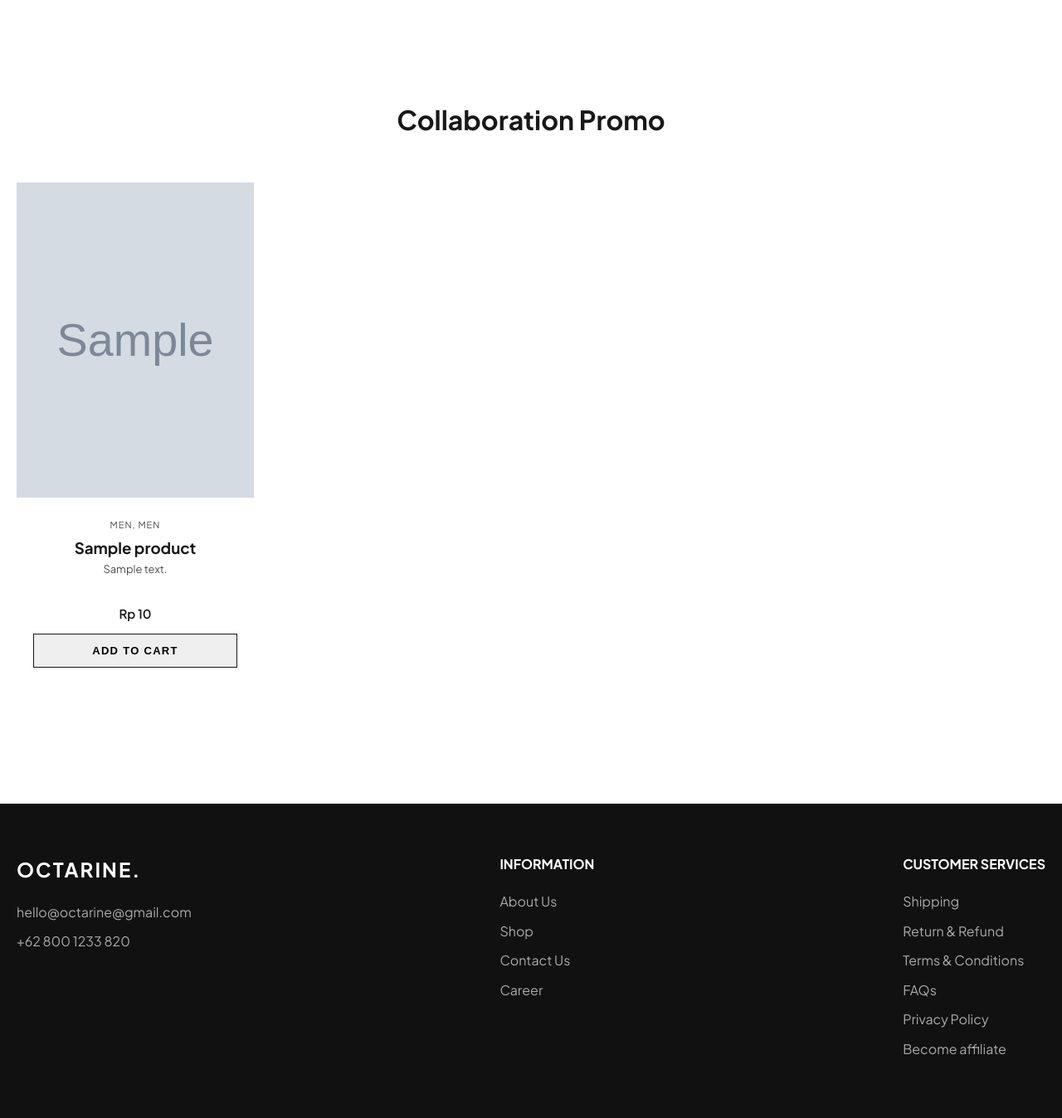
After one commit to Nosdovah/OctarineReplica-ProjekAkhir, a PHP site: page /promo.php in a window 1280 px wide. The commit adds this page. Shown: the part 856-2204 px from the top of the page at 83% size. Run offline with PHP 8.4, Linux system fonts and the light colour scheme; data comes from the database, SQL or seed files in the repository; tables that the repository leaves empty hold one stand-in row (values such as "Sample post"); grey boxes marked "Sample" are stand-in pictures; a stand-in replaces the project's code that opens the database connection.

Commit message:
Update: Promo page

```diff
--- a/about.php
+++ b/about.php
@@ -165,7 +165,7 @@ if (isset($_SESSION['cart'])) {
             <nav class="nav-links">
                 <a href="shop.php">SHOP</a>
                 <a href="#">SPECIAL COLLABORATION</a>
-                <a href="#">PROMO</a>
+                <a href="promo.php">PROMO</a>
                 <a href="about.php" style="color: var(--main); font-weight: 700;">ABOUT</a>
                 <a href="#">BLOG</a>
             </nav>
--- a/index.php
+++ b/index.php
@@ -97,7 +97,7 @@ if (isset($_SESSION['cart'])) {
             <nav class="nav-links">
                 <a href="shop.php">Shop</a>
                 <a href="#special-collab">Special Collaboration</a>
-                <a href="#promo">Promo</a>
+                <a href="promo.php">Promo</a>
                 <a href="about.php">About</a>
                 <a href="#blog">Blog</a>
             </nav>
--- /dev/null
+++ b/promo.php
@@ -0,0 +1,225 @@
+<?php
+session_start();
+require_once 'config/db_viewer.php';
+
+try {
+    $stmt = $pdo_viewer->query("
+        SELECT p.*, g.name as gender_name, c.name as category_name
+        FROM wms_products p
+        LEFT JOIN categories g ON p.gender_id = g.id
+        LEFT JOIN categories c ON p.category_id = c.id
+        WHERE p.is_visible = 1
+        ORDER BY p.id DESC
+        LIMIT 8
+    ");
+    $promo_products = $stmt->fetchAll();
+} catch (PDOException $e) {
+    $promo_products = [];
+}
+
+$cart_count = 0;
+if (isset($_SESSION['cart'])) {
+    foreach ($_SESSION['cart'] as $item) {
+        $cart_count += $item['quantity'];
+    }
+}
+?>
+<!DOCTYPE html>
+<html lang="en">
+<head>
+    <meta charset="UTF-8">
+    <meta name="viewport" content="width=device-width, initial-scale=1.0">
+    <title>Promo - Octarine</title>
+    <link href="https://fonts.googleapis.com/css2?family=Plus+Jakarta+Sans:wght@400;500;600;700&display=swap" rel="stylesheet">
+    <link rel="stylesheet" href="https://cdnjs.cloudflare.com/ajax/libs/font-awesome/6.4.0/css/all.min.css">
+    <link rel="stylesheet" href="style.css?v=<?= filemtime('style.css') ?>">
+    <style>
+        .promo-hero {
+            text-align: center;
+            padding: 80px 20px 40px;
+        }
+
+        .promo-hero h1 {
+            font-size: 36px;
+            font-weight: 700;
+            margin-bottom: 16px;
+            color: #111;
+        }
+
+        .promo-hero p {
+            font-size: 16px;
+            color: var(--secondary);
+            max-width: 600px;
+            margin: 0 auto 50px;
+            line-height: 1.6;
+        }
+
+        .promo-hero-image {
+            width: 100%;
+            max-width: 1200px;
+            margin: 0 auto;
+            height: 500px;
+            background-color: #f5f5f5;
+            background-image: url('https://images.unsplash.com/photo-1615486171448-4ffd3b5eb10f?q=80&w=2672&auto=format&fit=crop');
+            background-size: cover;
+            background-position: center;
+            border-radius: 8px;
+            margin-bottom: 80px;
+        }
+
+        .promo-section {
+            margin-bottom: 100px;
+        }
+
+        .promo-section h2 {
+            font-size: 32px;
+            text-align: center;
+            margin-bottom: 50px;
+        }
+
+        /* Simple CSS Carousel */
+        .carousel-container {
+            display: flex;
+            overflow-x: auto;
+            scroll-snap-type: x mandatory;
+            gap: 32px;
+            padding-bottom: 40px;
+            -webkit-overflow-scrolling: touch;
+            scrollbar-width: thin;
+        }
+
+        .carousel-container::-webkit-scrollbar {
+            height: 6px;
+        }
+        .carousel-container::-webkit-scrollbar-thumb {
+            background: #ccc;
+            border-radius: 10px;
+        }
+
+        .carousel-item {
+            scroll-snap-align: start;
+            flex: 0 0 calc(25% - 24px); /* Show 4 items */
+            min-width: 250px;
+        }
+
+        /* Reusing product card styles from index.php / shop.php */
+        .gender-badge {
+            font-size: 11px;
+            color: var(--secondary);
+            text-transform: uppercase;
+            letter-spacing: 1px;
+            margin-bottom: 4px;
+        }
+    </style>
+</head>
+<body>
+    <header class="header">
+        <div class="container navbar" style="justify-content: space-between;">
+            <a href="index.php" class="logo">OCTARINE<span style="font-size: 20px;">.</span></a>
+            <nav class="nav-links">
+                <a href="shop.php">SHOP</a>
+                <a href="#">SPECIAL COLLABORATION</a>
+                <a href="promo.php" style="color: var(--main); font-weight: 700;">PROMO</a>
+                <a href="about.php">ABOUT</a>
+                <a href="#">BLOG</a>
+            </nav>
+            <div class="nav-utils">
+                <a href="#"><i class="fas fa-search"></i></a>
+                <a href="login.php"><i class="far fa-user"></i></a>
+                <a href="#"><i class="far fa-heart"></i></a>
+                <a href="cart.php" style="position: relative;">
+                    <i class="fas fa-shopping-bag"></i>
+                    <span class="cart-badge"><?= $cart_count ?></span>
+                </a>
+            </div>
+        </div>
+    </header>
+
+    <div class="container">
+        <!-- Hero Section -->
+        <div class="promo-hero">
+            <h1>Exclusive Promos & Campaigns</h1>
+            <p>Discover exclusive promotions, limited-time campaigns, and special deals tailored just for you.</p>
+            <div class="promo-hero-image"></div>
+        </div>
+
+        <!-- Carousel Section -->
+        <div class="promo-section">
+            <h2>Collaboration Promo</h2>
+
+            <div class="carousel-container">
+                <?php if (empty($promo_products)): ?>
+                    <p style="text-align: center; width: 100%; color: var(--secondary);">No promo products available.</p>
+                <?php else: ?>
+                    <?php foreach ($promo_products as $product): ?>
+                    <div class="carousel-item">
+                        <div class="product-card">
+                            <?php if ($product['image_path']): ?>
+                            <div class="product-img" style="background-image: url('uploads/<?= htmlspecialchars($product['image_path']) ?>'); background-size: cover; background-position: center;">
+                                <div class="quick-add" data-id="<?= $product['id'] ?>"><i class="fas fa-plus"></i></div>
+                            </div>
+                            <?php else: ?>
+                            <div class="product-img" style="background-color: #f5f5f5; display: flex; align-items: center; justify-content: center;">
+                                <div style="text-align: center; color: #aaa;">
+                                    <i class="far fa-image" style="font-size: 32px; margin-bottom: 8px;"></i><br>
+                                    <span style="font-size: 12px; font-weight: 600;">NO IMAGE</span>
+                                </div>
+                                <div class="quick-add" data-id="<?= $product['id'] ?>"><i class="fas fa-plus"></i></div>
+                            </div>
+                            <?php endif; ?>
+
+                            <div class="product-info">
+                                <div class="gender-badge">
+                                    <?php
+                                    $tags = [];
+                                    if($product['gender_name']) $tags[] = $product['gender_name'];
+                                    if($product['category_name']) $tags[] = $product['category_name'];
+                                    echo htmlspecialchars(implode(', ', $tags));
+                                    ?>
+                                </div>
+
+                                <h3><?= htmlspecialchars($product['name']) ?></h3>
+                                <p style="font-size: 13px; color: var(--secondary); margin-bottom: 8px;"><?= htmlspecialchars($product['description'] ?? 'Parfum Garansi Tahan Lama Aroma Fresh by Octarine') ?></p>
+                                <div style="font-weight: 600; font-size: 15px; margin-bottom: 12px;">Rp <?= number_format($product['base_price'], 0, ',', '.') ?></div>
+                                <button class="btn-product quick-add-btn" data-id="<?= $product['id'] ?>" style="cursor: pointer; width: 100%;">Add to Cart</button>
+                            </div>
+                        </div>
+                    </div>
+                    <?php endforeach; ?>
+                <?php endif; ?>
+            </div>
+        </div>
+    </div>
+
+    <!-- Footer -->
+    <footer style="background: #111; color: #fff; padding: 60px 0;">
+        <div class="container" style="display: flex; justify-content: space-between;">
+            <div>
+                <h3 style="font-size: 24px; font-weight: 700; margin-bottom: 20px; letter-spacing: 2px;">OCTARINE.</h3>
+                <p style="color: #aaa; margin-bottom: 10px;">hello@octarine@gmail.com</p>
+                <p style="color: #aaa;">+62 800 1233 820</p>
+            </div>
+            <div>
+                <h4 style="margin-bottom: 20px; text-transform: uppercase;">Information</h4>
+                <ul style="list-style: none; padding: 0;">
+                    <li style="margin-bottom: 10px;"><a href="about.php" style="color: #aaa; text-decoration: none;">About Us</a></li>
+                    <li style="margin-bottom: 10px;"><a href="shop.php" style="color: #aaa; text-decoration: none;">Shop</a></li>
+                    <li style="margin-bottom: 10px;"><a href="#" style="color: #aaa; text-decoration: none;">Contact Us</a></li>
+                    <li style="margin-bottom: 10px;"><a href="#" style="color: #aaa; text-decoration: none;">Career</a></li>
+                </ul>
+            </div>
+            <div>
+                <h4 style="margin-bottom: 20px; text-transform: uppercase;">Customer Services</h4>
+                <ul style="list-style: none; padding: 0;">
+                    <li style="margin-bottom: 10px;"><a href="#" style="color: #aaa; text-decoration: none;">Shipping</a></li>
+                    <li style="margin-bottom: 10px;"><a href="#" style="color: #aaa; text-decoration: none;">Return & Refund</a></li>
+                    <li style="margin-bottom: 10px;"><a href="#" style="color: #aaa; text-decoration: none;">Terms & Conditions</a></li>
+                    <li style="margin-bottom: 10px;"><a href="#" style="color: #aaa; text-decoration: none;">FAQs</a></li>
+                    <li style="margin-bottom: 10px;"><a href="#" style="color: #aaa; text-decoration: none;">Privacy Policy</a></li>
+                    <li style="margin-bottom: 10px;"><a href="#" style="color: #aaa; text-decoration: none;">Become affiliate</a></li>
+                </ul>
+            </div>
+        </div>
+    </footer>
+</body>
+</html>
--- a/shop.php
+++ b/shop.php
@@ -178,7 +178,7 @@ if (isset($_SESSION['cart'])) {
             <nav class="nav-links">
                 <a href="shop.php" style="color: var(--main); font-weight: 700;">SHOP</a>
                 <a href="#">SPECIAL COLLABORATION</a>
-                <a href="#">PROMO</a>
+                <a href="promo.php">PROMO</a>
                 <a href="about.php">ABOUT</a>
                 <a href="#">BLOG</a>
             </nav>
```
